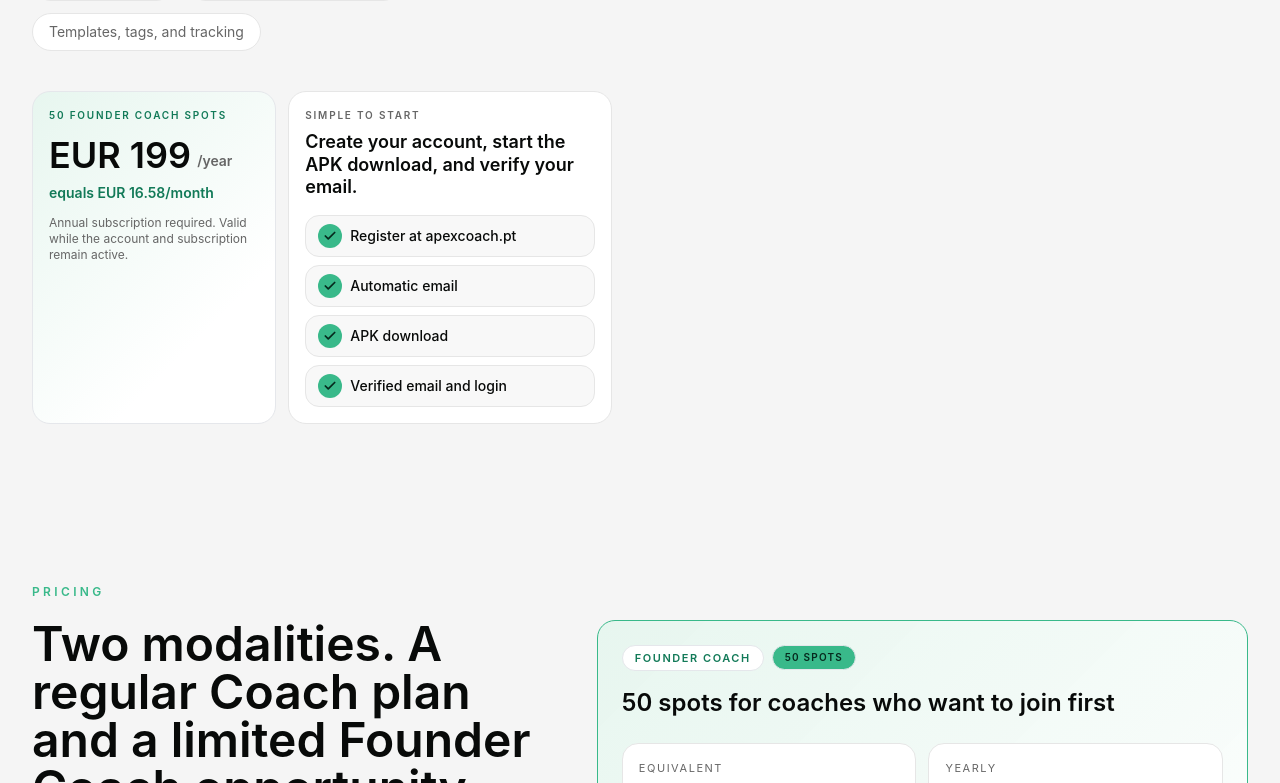
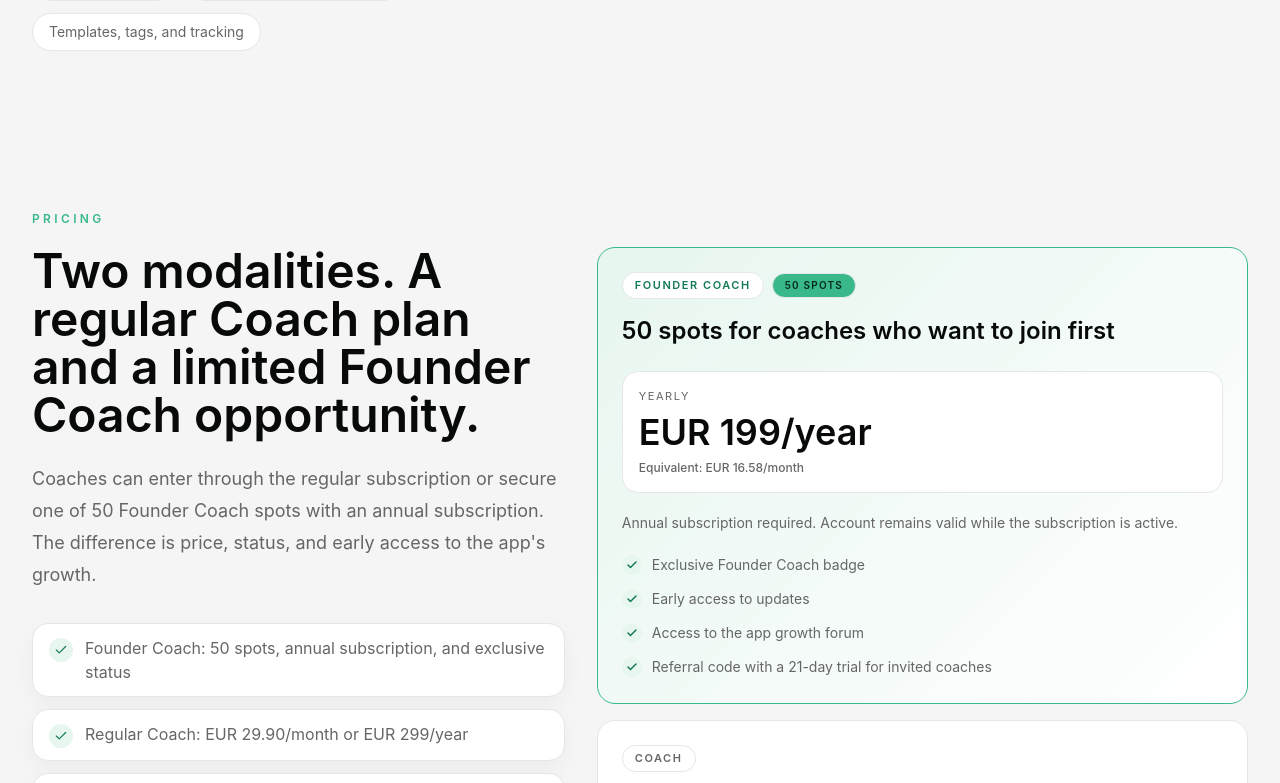
Before and after one commit to potter-53/apexcoach-web, a Next.js app: page / in a window 1280 px wide. Shown: the part 897-1680 px from the top of the page. Built offline with nearby package versions, Linux system fonts and the light colour scheme.

Commit message:
Refine founder pricing hierarchy

```diff
--- a/src/App.jsx
+++ b/src/App.jsx
@@ -652,37 +652,6 @@ function Chip({ children }) {
   return <div className="rounded-full border border-[var(--border)] bg-white px-3 py-1.5 text-xs text-[var(--text-muted)] sm:px-4 sm:py-2 sm:text-sm">{children}</div>;
 }
 
-function HeroConversionPanel({ t }) {
-  return (
-    <div className="mt-5 grid gap-3 sm:mt-10 lg:grid-cols-[0.86fr_1.14fr]">
-      <div className="rounded-[18px] border border-[var(--accent)]/35 bg-[linear-gradient(135deg,var(--accent-soft),#ffffff_72%)] p-3.5 shadow-[var(--shadow-soft)] sm:p-4">
-        <p className="text-[9px] font-semibold uppercase tracking-[0.16em] text-[var(--accent-strong)] sm:text-[10px] sm:tracking-[0.18em]">{t.heroOfferLabel}</p>
-        <div className="mt-2.5 flex items-end gap-1.5 sm:mt-3">
-          <span className="text-3xl font-semibold leading-none text-[var(--text)] sm:text-4xl">{t.heroOfferPrice}</span>
-          <span className="pb-1 text-sm font-semibold text-[var(--text-muted)]">{t.heroOfferPeriod}</span>
-        </div>
-        <p className="mt-2 text-sm font-semibold text-[var(--accent-strong)]">{t.heroOfferYearly}</p>
-        <p className="mt-2 text-[11px] leading-5 text-[var(--text-muted)] sm:mt-3 sm:text-xs">{t.heroOfferNote}</p>
-      </div>
-
-      <div className="rounded-[18px] border border-[var(--border)] bg-white p-3.5 shadow-[var(--shadow-soft)] sm:p-4">
-        <p className="text-[9px] font-semibold uppercase tracking-[0.16em] text-[var(--text-muted)] sm:text-[10px] sm:tracking-[0.18em]">{t.heroStartLabel}</p>
-        <h2 className="mt-2 text-lg font-semibold leading-tight text-[var(--text)]">{t.heroStartTitle}</h2>
-        <div className="mt-3 grid gap-2 sm:mt-4">
-          {t.heroStartSteps.map((step) => (
-            <div key={step} className="flex items-center gap-2 rounded-[14px] border border-[var(--border)] bg-[var(--surface-muted)] px-3 py-2 text-[11px] font-medium text-[var(--text)] sm:text-sm">
-              <span className="flex h-6 w-6 items-center justify-center rounded-full bg-[var(--accent)] text-[var(--accent-foreground)]">
-                <Check size={14} strokeWidth={3} />
-              </span>
-              {step}
-            </div>
-          ))}
-        </div>
-      </div>
-    </div>
-  );
-}
-
 function FlowCard({ step, title, text }) {
   return (
     <div className="rounded-[16px] border border-[var(--border)] bg-[var(--surface-solid)] p-4 shadow-[var(--shadow-soft)] sm:p-5">
@@ -778,9 +747,18 @@ function PricingCard({ label, title, monthly, yearly, note, benefits = [], month
         ) : null}
       </div>
       <h3 className="mt-3 text-lg font-semibold text-[var(--text)] sm:mt-4 sm:text-2xl">{title}</h3>
+      {accent ? (
+        <div className="mt-4 rounded-[16px] border border-[var(--accent)]/25 bg-white px-3 py-3 sm:mt-6 sm:px-4 sm:py-4">
+          <p className="text-[11px] uppercase tracking-[0.14em] text-[var(--text-muted)]">{yearlyLabel}</p>
+          <p className="mt-1.5 text-3xl font-semibold leading-none text-[var(--text)] sm:mt-2 sm:text-4xl">{yearly}</p>
+          <p className="mt-2 text-[11px] font-medium leading-5 text-[var(--text-muted)] sm:text-xs">
+            {equivalentLabel}: {monthly}
+          </p>
+        </div>
+      ) : (
         <div className="mt-4 grid gap-3 sm:mt-6 sm:grid-cols-2">
           <div className="rounded-[16px] border border-[var(--border)] bg-white px-3 py-3 sm:px-4 sm:py-4">
-          <p className="text-[11px] uppercase tracking-[0.14em] text-[var(--text-muted)]">{accent ? equivalentLabel : monthlyLabel}</p>
+            <p className="text-[11px] uppercase tracking-[0.14em] text-[var(--text-muted)]">{monthlyLabel}</p>
             <p className="mt-1.5 text-2xl font-semibold text-[var(--text)] sm:mt-2 sm:text-3xl">{monthly}</p>
           </div>
           <div className="rounded-[16px] border border-[var(--border)] bg-white px-3 py-3 sm:px-4 sm:py-4">
@@ -788,6 +766,7 @@ function PricingCard({ label, title, monthly, yearly, note, benefits = [], month
             <p className="mt-1.5 text-2xl font-semibold text-[var(--text)] sm:mt-2 sm:text-3xl">{yearly}</p>
           </div>
         </div>
+      )}
       {note ? <p className="mt-3 text-xs leading-6 text-[var(--text-muted)] sm:mt-4 sm:text-sm sm:leading-7">{note}</p> : null}
       {benefits.length ? (
         <div className="mt-4 grid gap-2.5">
@@ -1211,7 +1190,6 @@ export default function App() {
               <Chip>{t.trust3}</Chip>
             </div>
 
-            <HeroConversionPanel t={t} />
           </div>
 
           <div className="relative hidden items-center justify-center lg:flex lg:-translate-y-40 xl:-translate-y-52 2xl:-translate-y-56">
```
Lines whose indentation alone changed are shown as unchanged.
